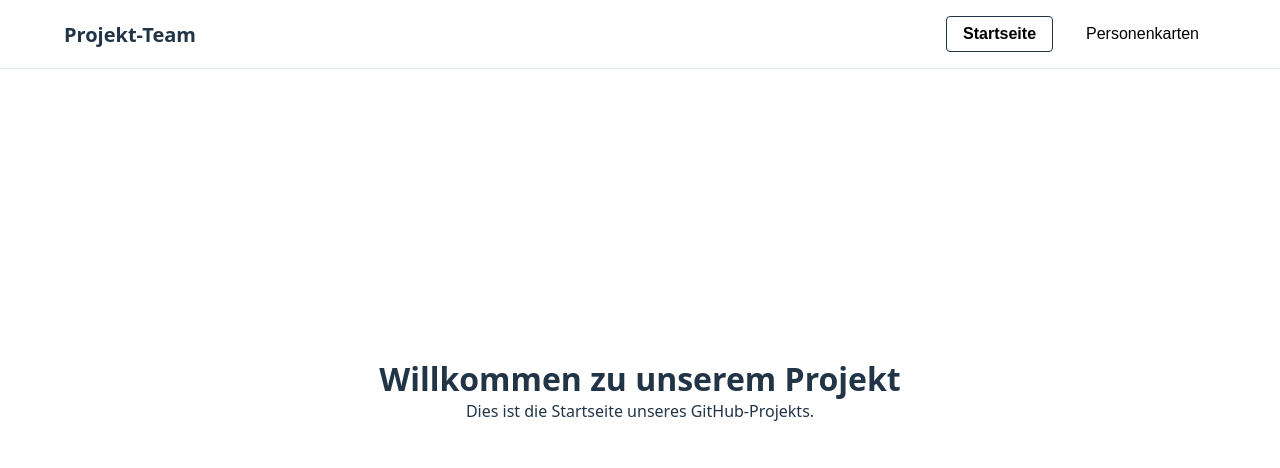
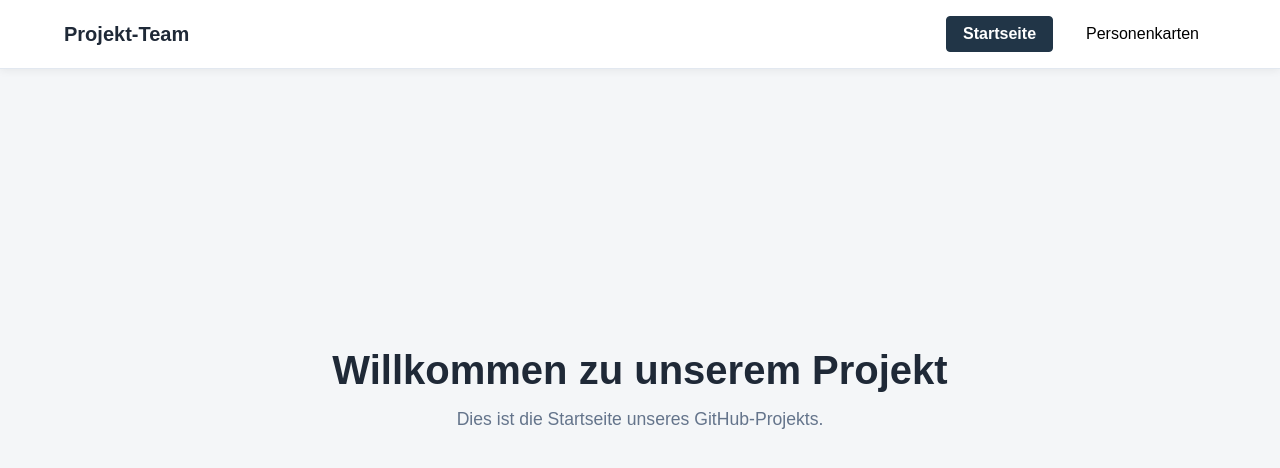
Before and after one commit to Limason17/Issue-Test, a Vue app: page / in a window 1280 px wide. Shown: the top 468 px of the page. Built offline with nearby package versions, Linux system fonts and the light colour scheme.

Commit message:
Design und Gestaltung fertiggestellt - Closes #5

```diff
--- a/src/components/Navigation.vue
+++ b/src/components/Navigation.vue
@@ -85,4 +85,17 @@ function selectTab(tab) {
   font-weight: bold;
   border-color: #213547;
 }
+
+.navbar {
+  box-shadow: 0 2px 8px rgba(0, 0, 0, 0.06);
+}
+
+.navbar-nav button:hover {
+  background-color: #f1f5f9;
+}
+
+.navbar-nav button.active {
+  background-color: #213547;
+  color: white;
+}
 </style>
--- a/src/components/PersCard.vue
+++ b/src/components/PersCard.vue
@@ -78,7 +78,8 @@
 <style scoped>
 section {
   width: min(100%, 1000px);
-  padding: 32px 20px;
+  margin: 0 auto;
+  padding: 40px 20px;
 }
 
 h1 {
@@ -88,10 +89,11 @@ h1 {
 
 article {
   margin-bottom: 20px;
-  padding: 20px;
+  padding: 24px;
   border: 1px solid #d6dbe1;
-  border-radius: 8px;
+  border-radius: 10px;
   background-color: #ffffff;
+  box-shadow: 0 2px 8px rgba(0, 0, 0, 0.06);
 }
 
 h2 {
--- a/src/components/Startpage.vue
+++ b/src/components/Startpage.vue
@@ -20,6 +20,16 @@ const description = ref('Dies ist die Startseite unseres GitHub-Projekts.')
   align-items: center;
   min-height: 80vh;
   text-align: center;
-  padding: 20px;
+  padding: 40px 20px;
+}
+
+.startpage h1 {
+  font-size: 2.5rem;
+  margin-bottom: 16px;
+}
+
+.startpage p {
+  font-size: 1.1rem;
+  color: #64748b;
 }
 </style>
--- a/src/style.css
+++ b/src/style.css
@@ -5,15 +5,17 @@
 }
 
 body {
-  font-family: system-ui, -apple-system, BlinkMacSystemFont, 'Segoe UI', Roboto, Oxygen, Ubuntu, Cantarell, sans-serif;
-  background-color: #ffffff;
-  color: #213547;
+    font-family: Arial, Helvetica, sans-serif;
+    background-color: #f4f6f8;
+    color: #1f2937;
     min-height: 100vh;
 }
 
 #app {
     width: 100%;
     min-height: 100vh;
-  display: flex;
-  flex-direction: column;
 }
+
+button {
+    font-family: inherit;
+}
```
Lines whose indentation alone changed are shown as unchanged.
